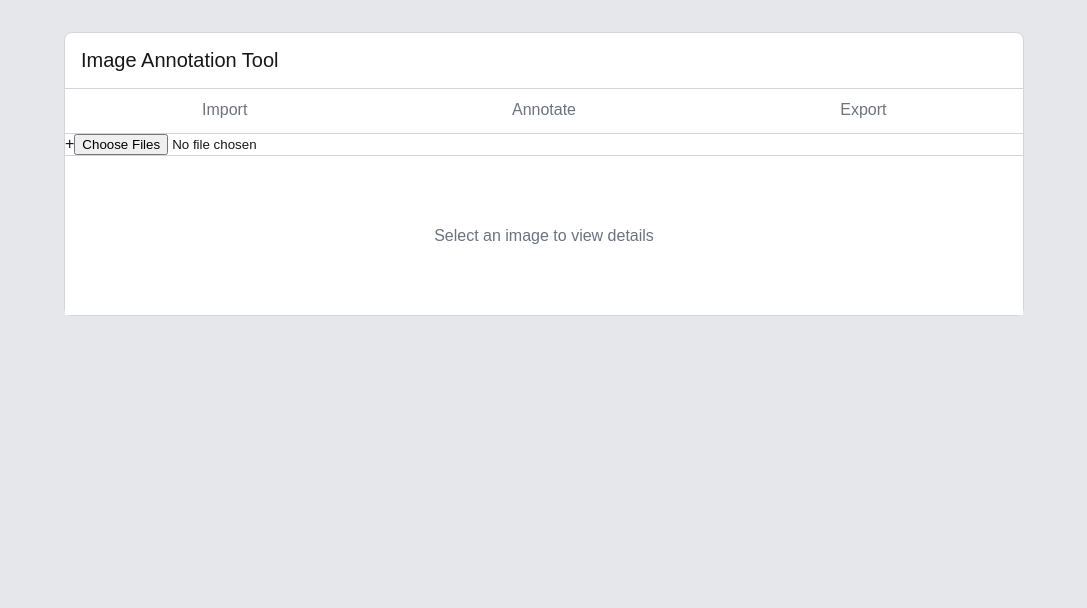
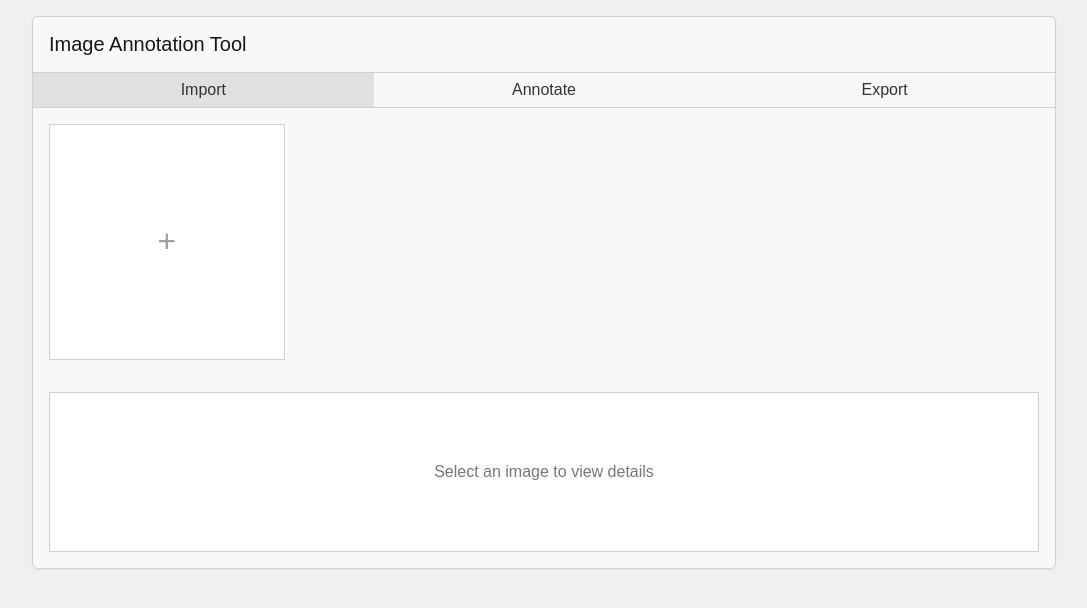
Before and after one commit to ZaynUH/annotation-tool, a Next.js app: page /upload in a window 1280 px wide. Shown: the top 608 px of the page, without its empty margins (96-1183 px from the left). Built offline with nearby package versions, Linux system fonts and the light colour scheme.

Commit message:
UploadPage6

```diff
--- a/styles/UploadPage.module.css
+++ b/styles/UploadPage.module.css
@@ -1,111 +1,94 @@
-/* === Page container === */
+/* Page layout */
 .page {
-  background-color: #e5e7eb; /* Tailwind gray-200 */
   min-height: 100vh;
+  padding: 1rem;
+  background-color: #f0f0f0;
   display: flex;
   justify-content: center;
   align-items: flex-start;
-  padding: 2rem;
 }
 
-/* === Card box === */
+/* Main card container */
 .card {
-  background-color: white;
-  border: 1px solid #d1d5db;
-  border-radius: 0.5rem;
   width: 100%;
-  max-width: 960px;
-  padding: 0;
+  max-width: 1024px;
+  background-color: #f8f8f8;
+  border: 1px solid #d1d1d1;
+  border-radius: 0.375rem;
+  overflow: hidden;
+  box-shadow: 0 1px 3px rgba(0, 0, 0, 0.05);
 }
 
-/* === Title === */
+/* Title styling */
 .title {
-  padding: 1rem;
   font-size: 1.25rem;
   font-weight: 500;
-  border-bottom: 1px solid #d1d5db;
+  padding: 1rem;
+  border-bottom: 1px solid #d1d1d1;
+  margin: 0;
 }
 
-/* === Toolbar === */
+/* Toolbar/tabs styling */
 .toolbar {
   display: grid;
   grid-template-columns: repeat(3, 1fr);
-  border-bottom: 1px solid #d1d5db;
+  border-bottom: 1px solid #d1d1d1;
 }
 
 .tab {
-  padding: 0.75rem 1rem;
+  padding: 0.5rem 1rem;
   text-align: center;
-  background-color: transparent;
-  border: none;
-  font: inherit;
-  cursor: pointer;
-  color: #6b7280;
-  border-bottom: 2px solid transparent;
+  text-decoration: none;
+  color: #333;
+  transition: background-color 0.2s;
 }
 
 .tab:hover {
-  background-color: #f3f4f6;
+  background-color: #f0f0f0;
 }
 
-.activeTab {
-  background-color: #e5e7eb;
-  border-bottom: 2px solid #111827;
-  color: #111827;
+.tab.active {
+  background-color: #e0e0e0;
+  font-weight: 500;
 }
 
-.tabDisabled {
-  opacity: 0.5;
-  cursor: not-allowed;
-}
-
-/* === ImageGrid layout === */
-.imageGrid {
-  padding: 1rem;
+/* Image grid styling */
+.grid {
   display: grid;
   grid-template-columns: repeat(4, 1fr);
   gap: 1rem;
+  padding: 1rem;
 }
 
-.imageSlots {
-  grid-column: span 3;
-  display: grid;
-  grid-template-columns: repeat(3, 1fr);
-  gap: 1rem;
-}
-
-.imageBox {
-  background-color: #f9fafb;
-  border: 1px solid #d1d5db;
-  aspect-ratio: 1 / 1;
+.gridItem {
+  aspect-ratio: 1;
+  border: 1px solid #d1d1d1;
+  background-color: white;
   display: flex;
   align-items: center;
   justify-content: center;
-  border-radius: 4px;
+  cursor: pointer;
   overflow: hidden;
 }
 
-.imageBox img {
+.gridImage {
   max-width: 100%;
   max-height: 100%;
-  object-fit: cover;
+  object-fit: contain;
 }
 
-.uploadBox {
-  background-color: #fff;
-  border: 2px dashed #d1d5db;
-  aspect-ratio: 1 / 1;
-  display: flex;
-  align-items: center;
-  justify-content: center;
-  color: #9ca3af;
-  font-size: 2rem;
-  border-radius: 4px;
+/* Upload button styling */
+.upload {
+  position: relative;
   cursor: pointer;
-  position: relative;
 }
 
-.uploadInput {
+.plus {
+  font-size: 2rem;
+  color: #a0a0a0;
+}
+
+.fileInput {
   position: absolute;
   width: 100%;
   height: 100%;
@@ -113,20 +96,20 @@
   cursor: pointer;
 }
 
-/* === Bottom preview area === */
+/* Preview area styling */
 .preview {
-  border-top: 1px solid #d1d5db;
+  margin: 1rem;
   height: 10rem;
+  border: 1px solid #d1d1d1;
+  background-color: white;
   display: flex;
   align-items: center;
   justify-content: center;
-  background-color: #fff;
-  color: #6b7280;
-  font-size: 1rem;
+  color: #777;
 }
 
 .selectedImage {
+  max-width: 100%;
   max-height: 100%;
-  max-width: 100%;
   object-fit: contain;
 }
```
